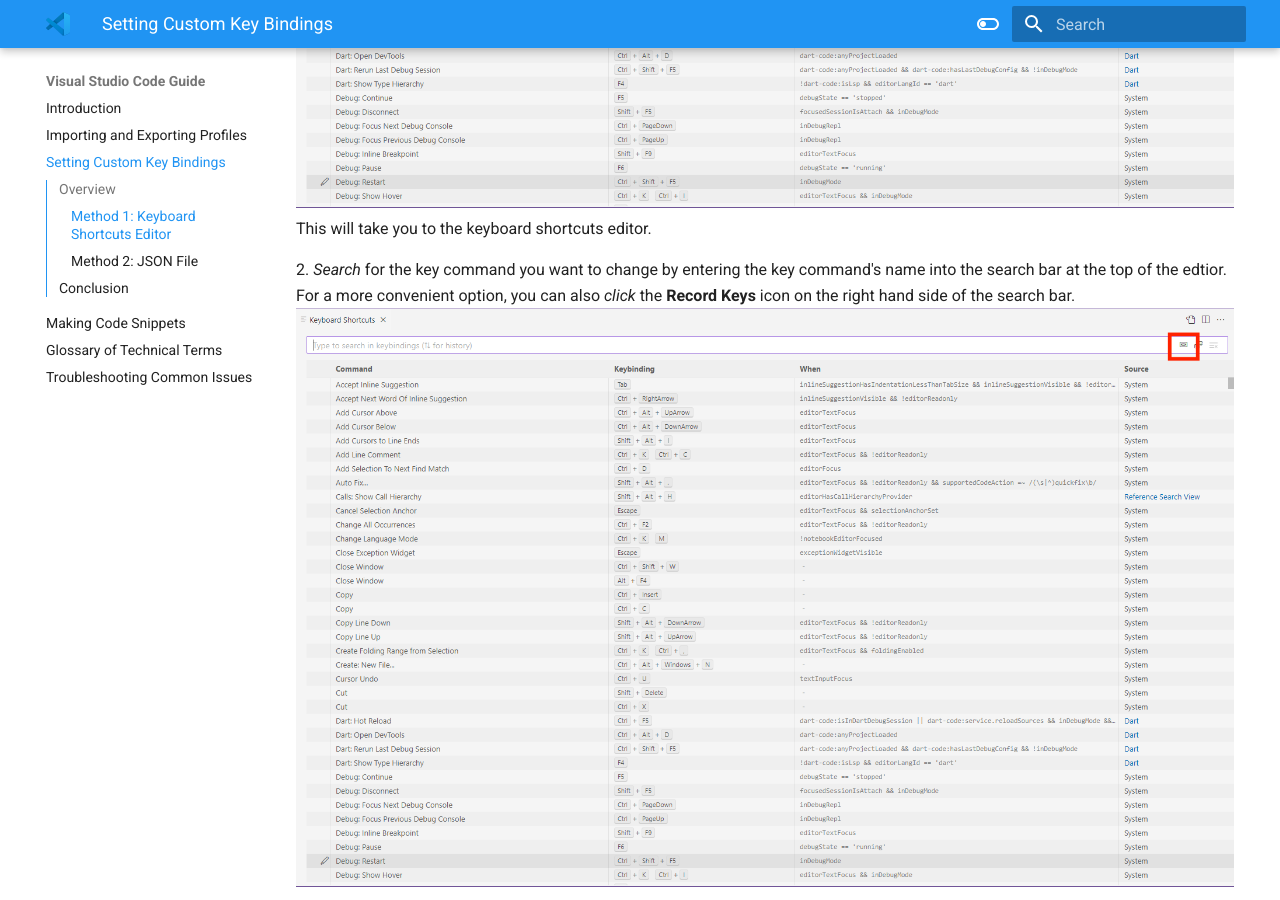
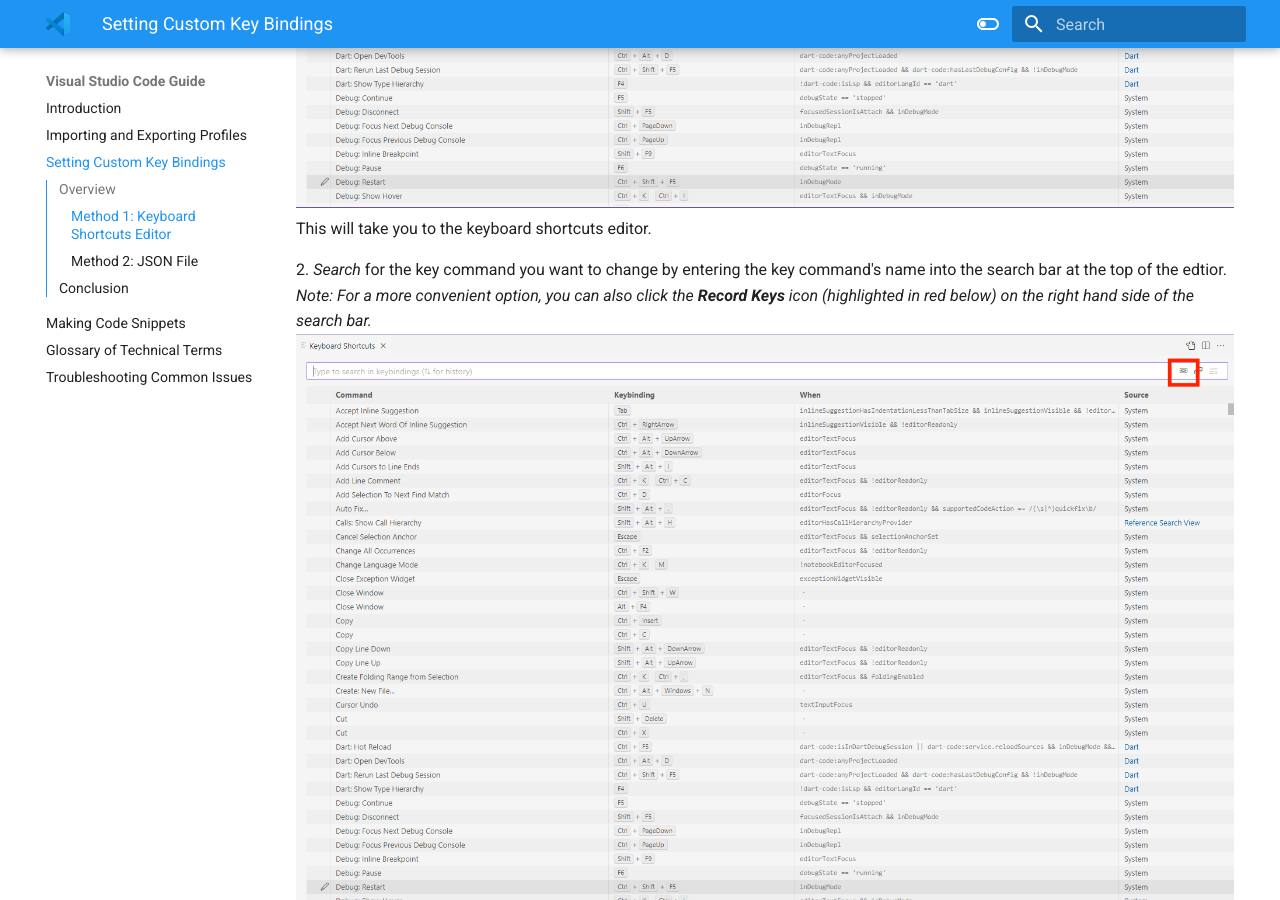
Before and after one commit to cc-dev-65535/mkdocs, an MkDocs documentation site: the page built from docs/key-bindings.md, in a window 1280 px wide and 900 px high, scrolled down 782 px. Built offline with MkDocs 1.6.1 and Material for MkDocs 9.7.7, drawn with Linux system fonts in a browser that asks for light colours.

Commit message:
Edit key binding page

```diff
--- a/docs/key-bindings.md
+++ b/docs/key-bindings.md
@@ -9,7 +9,8 @@
 ![image](images/page3-img1.PNG)
 This will take you to the keyboard shortcuts editor.
 
-2\. *Search* for the key command you want to change by entering the key command's name into the search bar at the top of the edtior. For a more convenient option, you can also *click* the **Record Keys** icon on the right hand side of the search bar.
+2\. *Search* for the key command you want to change by entering the key command's name into the search bar at the top of the edtior.
+*Note: For a more convenient option, you can also *click* the **Record Keys** icon (highlighted in red below) on the right hand side of the search bar.*
 ![image](images/page3-img2.PNG)
 This allows you to record key strokes typed into the search bar and search for key command's that are currently bound to those entered key(s).
 
```
